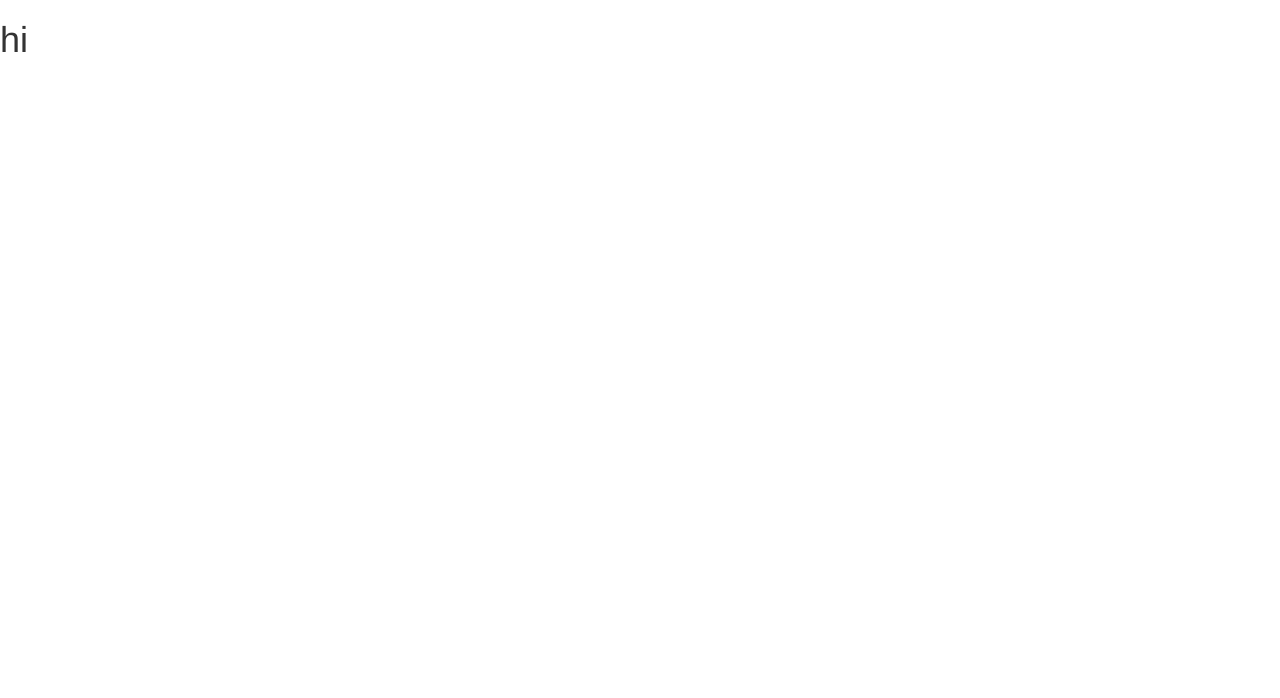
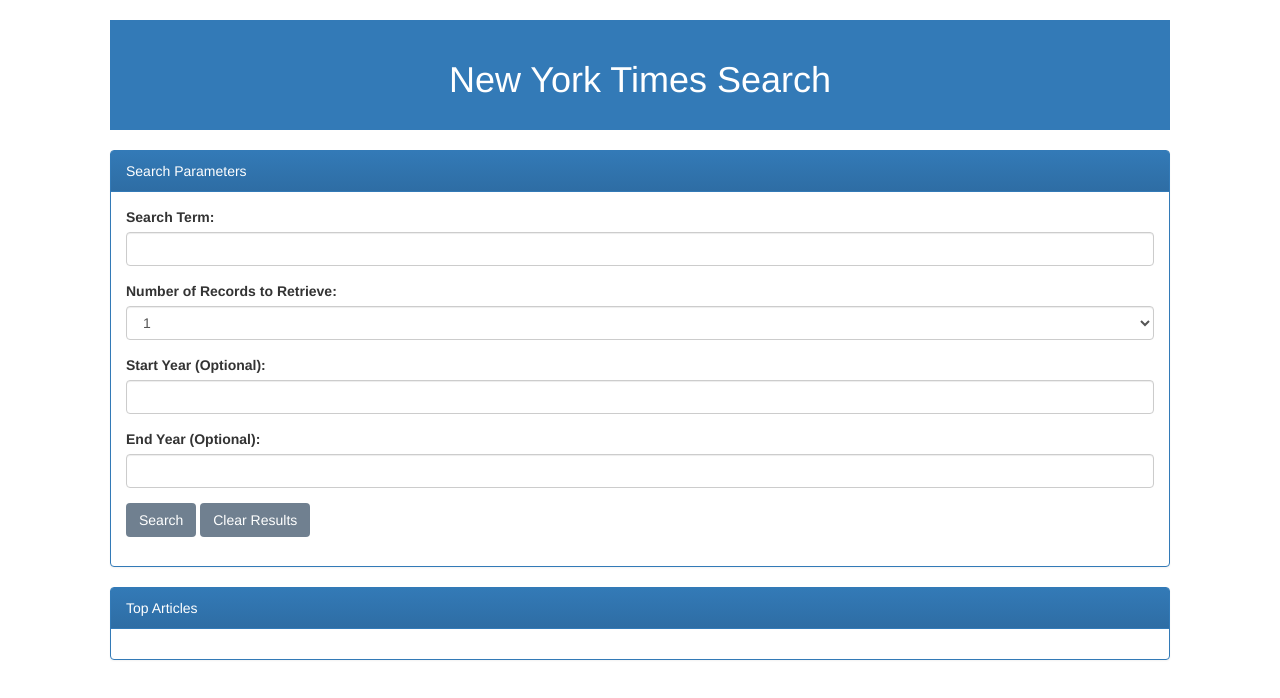
Before and after one commit to IanBlackbeard/NYTProject, a plain HTML site: page index.html in a window 1280 px wide. Drawn offline with nearby package versions, Linux system fonts and the light colour scheme.

Commit message:
created styles

```diff
--- a/css.css
+++ b/css.css
@@ -0,0 +1,20 @@
+#wrapper {
+	margin: auto;
+	max-width: 1100px;
+	padding: 20px;
+}
+header {
+	background-color: #337ab7;
+	color: white;
+	padding: 20px;
+	margin-bottom: 20px;
+	text-align: center;
+}
+
+.btn {
+	background-color: slateGray;
+	color: white;
+}
+.btn:hover {
+	color: white;
+}
--- a/index.html
+++ b/index.html
@@ -3,18 +3,84 @@
 	<head>
 		<title>New York Times Search</title>
 		<!-- link to bootstrap -->
+
+
+		<!--  link to jQuery-->
+		<script src="https://cdnjs.cloudflare.com/ajax/libs/jquery/3.3.1/jquery.min.js"></script>
+
+		<!-- Latest compiled and minified CSS -->
 		<link rel="stylesheet" href="https://maxcdn.bootstrapcdn.com/bootstrap/3.3.7/css/bootstrap.min.css" integrity="sha384-BVYiiSIFeK1dGmJRAkycuHAHRg32OmUcww7on3RYdg4Va+PmSTsz/K68vbdEjh4u" crossorigin="anonymous">
+
+		<!-- Optional theme -->
+		<link rel="stylesheet" href="https://maxcdn.bootstrapcdn.com/bootstrap/3.3.7/css/bootstrap-theme.min.css" integrity="sha384-rHyoN1iRsVXV4nD0JutlnGaslCJuC7uwjduW9SVrLvRYooPp2bWYgmgJQIXwl/Sp" crossorigin="anonymous">
+
+		<!-- Latest compiled and minified JavaScript -->
+		<script src="https://maxcdn.bootstrapcdn.com/bootstrap/3.3.7/js/bootstrap.min.js" integrity="sha384-Tc5IQib027qvyjSMfHjOMaLkfuWVxZxUPnCJA7l2mCWNIpG9mGCD8wGNIcPD7Txa" crossorigin="anonymous"></script>
+
 		<!-- link to css -->
 		<link rel="stylesheet" href="css.css">
+
 		<!-- link to javascript -->
-		<sript type="text/javascript" src="js.js"></sript>
+		<script type="text/javascript" src="js.js"></script>
+
 	</head>
 
 <body>
 	<div id="wrapper">
 	<header>
-		<h1>hi</h1>
+		<!-- add newspaper icon -->
+		<h1>New York Times Search</h1>
 	</header>
-	</div>
+
+	<!---panel 1 -->
+
+<div class="panel panel-primary">
+  <div class="panel-heading">Search Parameters</div>
+  <div class="panel-body">
+ 		<form>
+  			<div class="form-group">
+    			<label>Search Term:</label>
+    			<input class="form-control" id="search-term">
+  			</div>
+  			<div class="form-group">
+  				<label for="sel1">Number of Records to Retrieve:</label>
+  					<select class="form-control" id="sel1">
+    					<option>1</option>
+   						<option>5</option>
+    					<option>10</option>
+
+  					</select>
+			</div>
+  			<div class="form-group">
+    			<label>Start Year (Optional):</label>
+  				<input class="form-control" id="start-year">
+  			</div>
+  			<div class="form-group">
+    			<label>End Year (Optional):</label>
+    			<input class="form-control" id="end-year">
+  			</div>
+  			<button type="search" class="btn">Search</button>
+  			<button type="reset" class="btn">Clear Results</button>
+		</form>
+
+  </div>
+</div>
+
+<!---panel 2 START -->
+
+<div class="panel panel-primary">
+  <div class="panel-heading">Top Articles</div>
+  <div class="panel-body">
+
+
+  </div>
+</div>
+
+<!---panel 2 STOP -->
+
+
+
+
+
 </body>
 </html>
```
